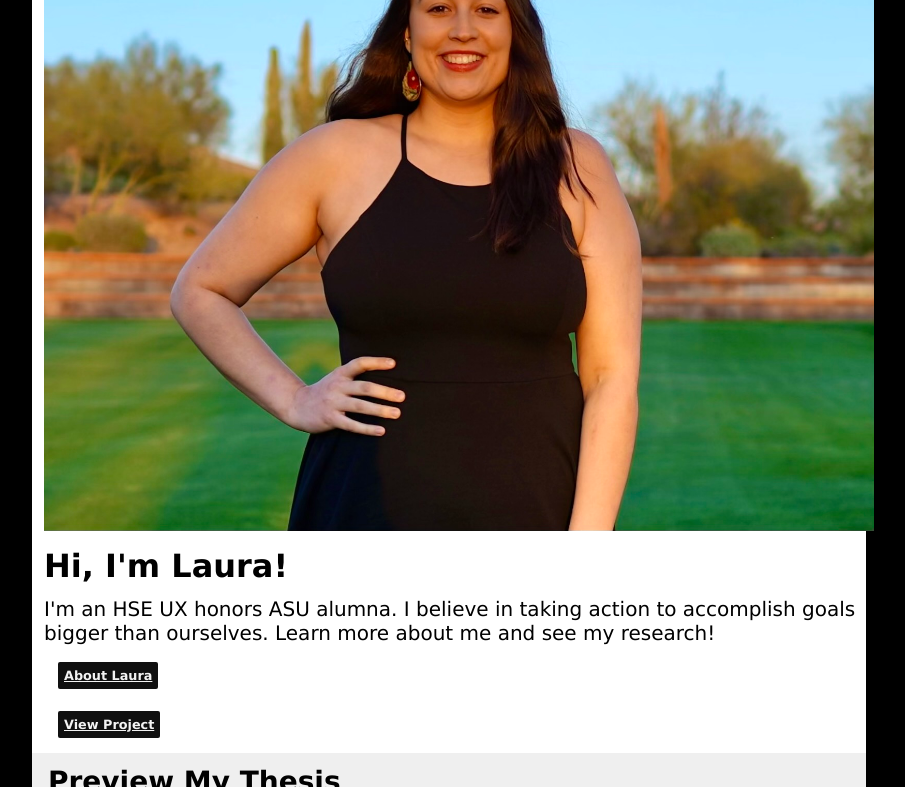
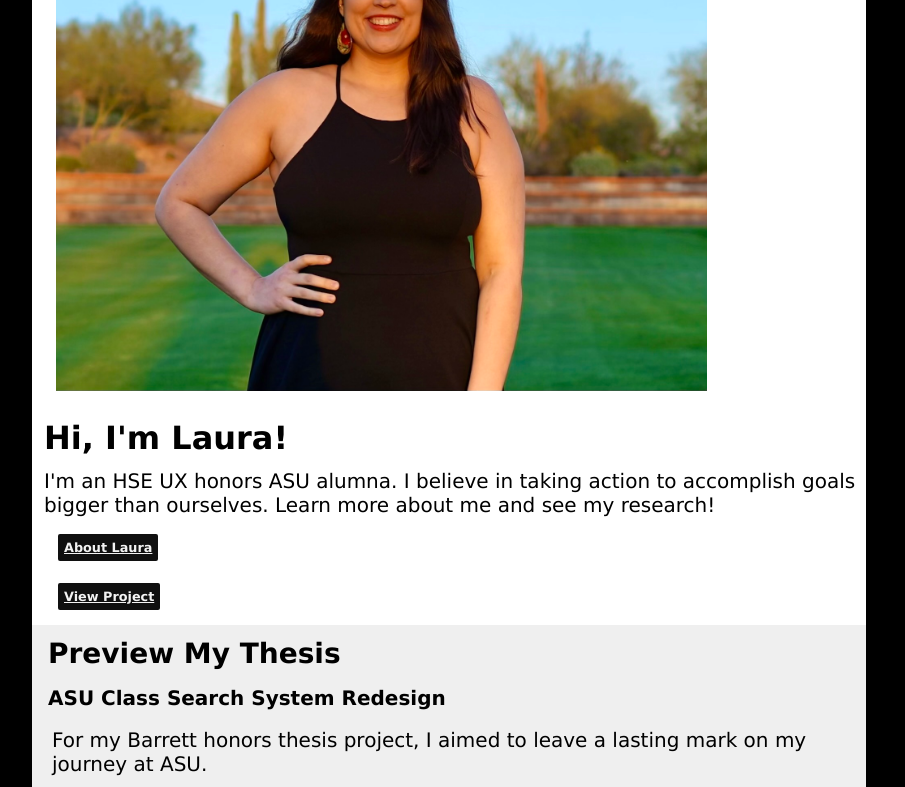
Before and after one commit to lroty01/lauraroty, a plain HTML site: page index.html in a window 1280 px wide. Shown: the part 402-1189 px from the top of the page, without its empty margins (191-1096 px from the left). Drawn offline with Linux system fonts and the light colour scheme.

Commit message:
Update styles.css

```diff
--- a/styles.css
+++ b/styles.css
@@ -462,7 +462,7 @@ footer{
     width: 834px;
   }
   #intro img{
-    width: 830px;
+    margin: 12px;
   }
   #toAbout, #toThesis{
     padding: 10px;
```
